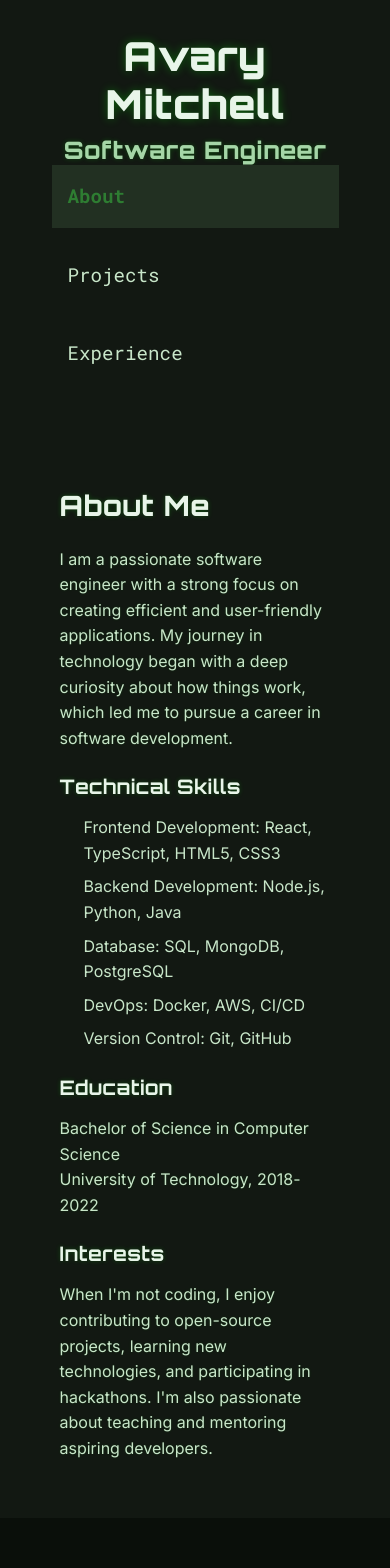
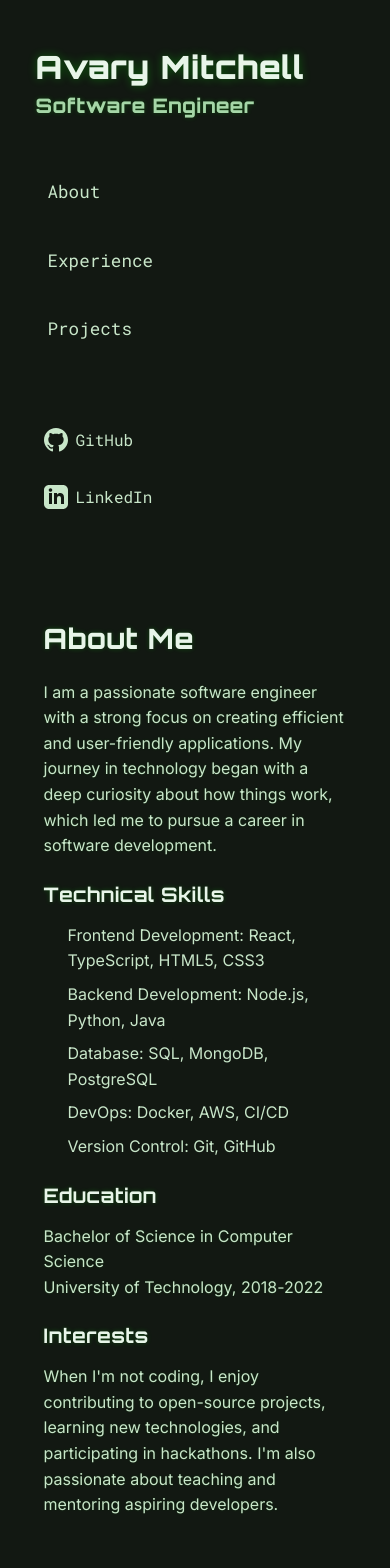
Before and after one commit to Anmitchell/web-portfolio-2025, a React (Vite) app: page / in a window 390 px wide. Shown: the top 1568 px of the page. Before the commit the page ends 1518 px from the top, so only its background shows below. Built offline with nearby package versions, Linux system fonts and the light colour scheme.

Commit message:
Fixed mobile styling

```diff
--- a/src/App.css
+++ b/src/App.css
@@ -306,26 +306,33 @@ p {
 .container {
   width: 90%;
   max-width: 1200px;
-  height: 80vh;
+  height: 100vh;
   display: flex;
-  gap: 2rem;
-  background-color: var(--background-light);
+  gap: 6rem;
+  align-items: flex-start;
 }
 
 .left-section {
-  width: 50%;
+  width: 40%;
   height: 100%;
   display: flex;
   flex-direction: column;
   justify-content: space-between;
-  padding: 2rem;
+  padding: 6rem 2rem;
+  position: sticky;
+  top: 2rem;
+}
+
+.header-section {
+  margin-bottom: 3rem;
 }
 
 .header {
-  text-align: center;
+  text-align: left;
 }
 
 .header h1 {
+  text-align: left;
   font-size: 2.5rem;
   margin-bottom: 0.5rem;
   color: var(--text-primary);
@@ -334,6 +341,10 @@ p {
 .header h2 {
   font-size: 1.5rem;
   color: var(--text-tertiary);
+}
+
+.nav-section {
+  margin-bottom: 3rem;
 }
 
 .navigation {
@@ -352,6 +363,7 @@ p {
   text-align: left;
   color: var(--text-secondary);
   font-family: var(--font-mono);
+  width: 100%;
 }
 
 .navigation button:hover {
@@ -366,22 +378,57 @@ p {
 }
 
 .right-section {
-  width: 50%;
+  width: 60%;
   height: 100%;
-  padding: 2rem;
+  padding: 6rem 2rem;
   overflow-y: auto;
-  scrollbar-width: none; /* Firefox */
-  -ms-overflow-style: none; /* IE and Edge */
+  scrollbar-width: none;
+  -ms-overflow-style: none;
 }
 
 .right-section::-webkit-scrollbar {
-  display: none; /* Chrome, Safari, Opera */
+  display: none;
 }
 
 .content {
-  height: 100%;
+  height: fit-content;
   color: var(--text-secondary);
-  padding: 1rem;
+}
+
+.content section {
+  margin: 8rem 0;
+  min-height: fit-content;
+}
+
+.content section:first-child {
+  margin-top: 0;
+}
+
+.content section:last-child {
+  margin-bottom: 0;
+}
+
+.projects-header {
+  display: flex;
+  justify-content: space-between;
+  align-items: center;
+  margin-bottom: 2rem;
+}
+
+.view-all-btn {
+  padding: 0.5rem 1rem;
+  background-color: var(--surface-color);
+  border: 1px solid var(--primary-color);
+  color: var(--primary-color);
+  border-radius: var(--border-radius-sm);
+  cursor: pointer;
+  transition: all 0.3s ease;
+  font-family: var(--font-mono);
+}
+
+.view-all-btn:hover {
+  background-color: var(--primary-color);
+  color: var(--text-on-primary);
 }
 
 .content h2 {
@@ -629,12 +676,56 @@ p {
   .container {
     flex-direction: column;
     height: auto;
+    gap: 2rem;
+    padding: 1rem 0;
   }
 
-  .left-section,
+  .left-section {
+    width: 100%;
+    height: auto;
+    position: static;
+    padding: 2rem 1rem;
+    gap: 2rem;
+  }
+
+  .header-section {
+    margin-bottom: 1rem;
+  }
+
+  .nav-section {
+    margin-bottom: 1rem;
+  }
+
+  .social-section {
+    margin-top: 1rem;
+  }
+
   .right-section {
     width: 100%;
     height: auto;
+    padding: 2rem 1rem;
+    overflow-y: visible;
+  }
+
+  .content section {
+    margin: 4rem 0;
+  }
+
+  .header h1 {
+    font-size: 2rem;
+  }
+
+  .header h2 {
+    font-size: 1.25rem;
+  }
+
+  .navigation button {
+    padding: 0.75rem;
+    font-size: 1.1rem;
+  }
+
+  .social-link {
+    padding: 0.5rem;
   }
 
   .about {
@@ -838,3 +929,30 @@ p {
   filter: blur(2px);
   transform: translate(-50%, -50%);
 }
+
+.social-section {
+  display: flex;
+  flex-direction: column;
+  gap: 1rem;
+}
+
+.social-link {
+  display: flex;
+  align-items: center;
+  gap: 0.5rem;
+  color: var(--text-secondary);
+  text-decoration: none;
+  padding: 0.5rem;
+  transition: all 0.3s ease;
+  font-family: var(--font-mono);
+}
+
+.social-link:hover {
+  color: var(--primary-color);
+  background-color: var(--surface-hover);
+}
+
+.social-icon {
+  width: 24px;
+  height: 24px;
+}
--- a/src/App.tsx
+++ b/src/App.tsx
@@ -2,40 +2,68 @@ import { useState } from 'react';
 import './App.css';
 
 function App() {
-  const [activeSection, setActiveSection] = useState('about');
+  const [showAllProjects, setShowAllProjects] = useState(false);
 
   return (
     <div className='app'>
       <div className='container'>
         <div className='left-section'>
+          <div className='header-section'>
             <div className='header'>
               <h1>Avary Mitchell</h1>
               <h2>Software Engineer</h2>
             </div>
+          </div>
+
+          <div className='nav-section'>
             <nav className='navigation'>
-            <button
-              className={activeSection === 'about' ? 'active' : ''}
-              onClick={() => setActiveSection('about')}
-            >
+              <button onClick={() => {
+                const rightSection = document.querySelector('.right-section');
+                rightSection?.scrollTo({ top: 0, behavior: 'smooth' });
+              }}>
                 About
               </button>
-            <button
-              className={activeSection === 'projects' ? 'active' : ''}
-              onClick={() => setActiveSection('projects')}
-            >
+              <button onClick={() => {
+                const experienceSection = document.getElementById('experience') as HTMLElement;
+                const rightSection = document.querySelector('.right-section') as HTMLElement;
+                if (experienceSection && rightSection) {
+                  const offset = experienceSection.offsetTop - rightSection.offsetTop - 96; // 6rem = 96px
+                  rightSection.scrollTo({ top: offset, behavior: 'smooth' });
+                }
+              }}>
+                Experience
+              </button>
+              <button onClick={() => {
+                const projectsSection = document.getElementById('projects') as HTMLElement;
+                const rightSection = document.querySelector('.right-section') as HTMLElement;
+                if (projectsSection && rightSection) {
+                  const offset = projectsSection.offsetTop - rightSection.offsetTop - 96; // 6rem = 96px
+                  rightSection.scrollTo({ top: offset, behavior: 'smooth' });
+                }
+              }}>
                 Projects
-            </button>
-            <button
-              className={activeSection === 'experience' ? 'active' : ''}
-              onClick={() => setActiveSection('experience')}
-            >
-              Experience
               </button>
             </nav>
           </div>
+
+          <div className='social-section'>
+            <a href="https://github.com" target="_blank" rel="noopener noreferrer" className="social-link">
+              <svg className="social-icon" viewBox="0 0 24 24" fill="currentColor">
+                <path d="M12 0c-6.626 0-12 5.373-12 12 0 5.302 3.438 9.8 8.207 11.387.599.111.793-.261.793-.577v-2.234c-3.338.726-4.033-1.416-4.033-1.416-.546-1.387-1.333-1.756-1.333-1.756-1.089-.745.083-.729.083-.729 1.205.084 1.839 1.237 1.839 1.237 1.07 1.834 2.807 1.304 3.492.997.107-.775.418-1.305.762-1.604-2.665-.305-5.467-1.334-5.467-5.931 0-1.311.469-2.381 1.236-3.221-.124-.303-.535-1.524.117-3.176 0 0 1.008-.322 3.301 1.23.957-.266 1.983-.399 3.003-.404 1.02.005 2.047.138 3.006.404 2.291-1.552 3.297-1.23 3.297-1.23.653 1.653.242 2.874.118 3.176.77.84 1.235 1.911 1.235 3.221 0 4.609-2.807 5.624-5.479 5.921.43.372.823 1.102.823 2.222v3.293c0 .319.192.694.801.576 4.765-1.589 8.199-6.086 8.199-11.386 0-6.627-5.373-12-12-12z"/>
+              </svg>
+              GitHub
+            </a>
+            <a href="https://linkedin.com" target="_blank" rel="noopener noreferrer" className="social-link">
+              <svg className="social-icon" viewBox="0 0 24 24" fill="currentColor">
+                <path d="M19 0h-14c-2.761 0-5 2.239-5 5v14c0 2.761 2.239 5 5 5h14c2.762 0 5-2.239 5-5v-14c0-2.761-2.238-5-5-5zm-11 19h-3v-11h3v11zm-1.5-12.268c-.966 0-1.75-.79-1.75-1.764s.784-1.764 1.75-1.764 1.75.79 1.75 1.764-.783 1.764-1.75 1.764zm13.5 12.268h-3v-5.604c0-3.368-4-3.113-4 0v5.604h-3v-11h3v1.765c1.396-2.586 7-2.777 7 2.476v6.759z"/>
+              </svg>
+              LinkedIn
+            </a>
+          </div>
+        </div>
         <div className='right-section'>
-          {activeSection === 'about' && (
           <div className='content'>
+            <section id="about">
               <h2>About Me</h2>
               <p>I am a passionate software engineer with a strong focus on creating efficient and user-friendly applications. My journey in technology began with a deep curiosity about how things work, which led me to pursue a career in software development.</p>
 
@@ -54,45 +82,9 @@ function App() {
 
               <h3>Interests</h3>
               <p>When I'm not coding, I enjoy contributing to open-source projects, learning new technologies, and participating in hackathons. I'm also passionate about teaching and mentoring aspiring developers.</p>
-            </div>
-          )}
-          {activeSection === 'projects' && (
-            <div className='content'>
-              <h2>Featured Projects</h2>
+            </section>
 
-              <div className='project'>
-                <h3>E-Commerce Platform</h3>
-                <p>A full-stack e-commerce solution built with React, Node.js, and MongoDB. Features include user authentication, product management, shopping cart, and payment integration.</p>
-                <ul>
-                  <li>Implemented real-time inventory management</li>
-                  <li>Developed secure payment processing system</li>
-                  <li>Created responsive user interface</li>
-                </ul>
-              </div>
-
-              <div className='project'>
-                <h3>Task Management App</h3>
-                <p>A collaborative task management application built with React and Firebase. Allows teams to organize, track, and manage projects effectively.</p>
-                <ul>
-                  <li>Real-time updates using Firebase</li>
-                  <li>Drag-and-drop task organization</li>
-                  <li>User role management</li>
-                </ul>
-              </div>
-
-              <div className='project'>
-                <h3>Weather Dashboard</h3>
-                <p>A weather application that provides detailed forecasts and historical weather data. Built with React and integrated with multiple weather APIs.</p>
-                <ul>
-                  <li>Interactive weather maps</li>
-                  <li>Location-based weather alerts</li>
-                  <li>Historical weather data analysis</li>
-                </ul>
-              </div>
-            </div>
-          )}
-          {activeSection === 'experience' && (
-            <div className='content'>
+            <section id="experience">
               <h2>Professional Experience</h2>
 
               <div className='experience-item'>
@@ -130,8 +122,74 @@ function App() {
                   <li>Learned and implemented best practices in software development</li>
                 </ul>
               </div>
+            </section>
+
+            <section id="projects">
+              <div className="projects-header">
+                <h2>Featured Projects</h2>
+                <button
+                  className="view-all-btn"
+                  onClick={() => setShowAllProjects(!showAllProjects)}
+                >
+                  {showAllProjects ? 'Show Less' : 'View All Projects'}
+                </button>
               </div>
+
+              <div className='project'>
+                <h3>E-Commerce Platform</h3>
+                <p>A full-stack e-commerce solution built with React, Node.js, and MongoDB. Features include user authentication, product management, shopping cart, and payment integration.</p>
+                <ul>
+                  <li>Implemented real-time inventory management</li>
+                  <li>Developed secure payment processing system</li>
+                  <li>Created responsive user interface</li>
+                </ul>
+              </div>
+
+              <div className='project'>
+                <h3>Task Management App</h3>
+                <p>A collaborative task management application built with React and Firebase. Allows teams to organize, track, and manage projects effectively.</p>
+                <ul>
+                  <li>Real-time updates using Firebase</li>
+                  <li>Drag-and-drop task organization</li>
+                  <li>User role management</li>
+                </ul>
+              </div>
+
+              <div className='project'>
+                <h3>Weather Dashboard</h3>
+                <p>A weather application that provides detailed forecasts and historical weather data. Built with React and integrated with multiple weather APIs.</p>
+                <ul>
+                  <li>Interactive weather maps</li>
+                  <li>Location-based weather alerts</li>
+                  <li>Historical weather data analysis</li>
+                </ul>
+              </div>
+
+              {showAllProjects && (
+                <>
+                  <div className='project'>
+                    <h3>Social Media Analytics</h3>
+                    <p>A data visualization platform for social media metrics and trends.</p>
+                    <ul>
+                      <li>Real-time data processing</li>
+                      <li>Interactive charts and graphs</li>
+                      <li>Custom reporting dashboard</li>
+                    </ul>
+                  </div>
+
+                  <div className='project'>
+                    <h3>Fitness Tracker</h3>
+                    <p>A mobile-first fitness tracking application with workout planning and progress monitoring.</p>
+                    <ul>
+                      <li>Custom workout routines</li>
+                      <li>Progress tracking and analytics</li>
+                      <li>Social sharing features</li>
+                    </ul>
+                  </div>
+                </>
               )}
+            </section>
+          </div>
         </div>
       </div>
     </div>
```
Lines whose indentation alone changed are shown as unchanged.
